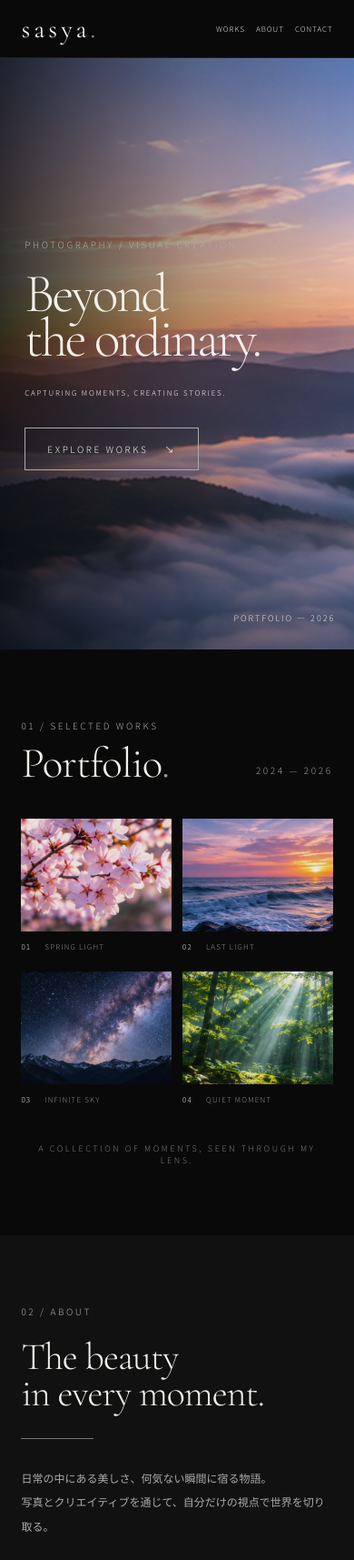
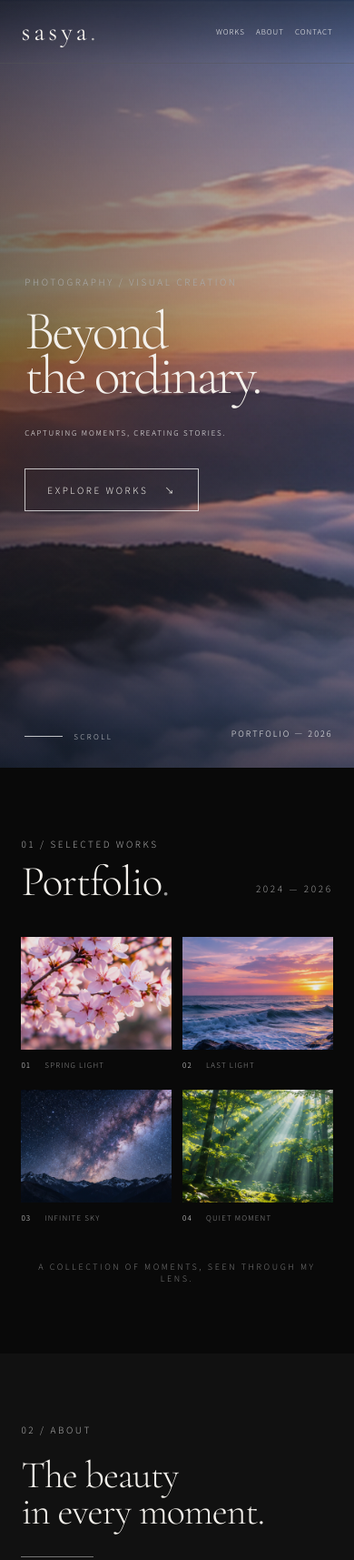
Before and after one commit to sa-sya/sa-sya.github.io, a plain HTML site: page index.html in a window 390 px wide. Shown: the top 1715 px of the page at 91% size. Drawn offline with nearby package versions, Linux system fonts and the light colour scheme.

Commit message:
Add files via upload

```diff
--- a/index.html
+++ b/index.html
@@ -5,7 +5,7 @@
   <meta name="viewport" content="width=device-width, initial-scale=1">
   <meta name="theme-color" content="#090909">
   <meta name="description" content="sasya — Photography / Visual Creation. Capturing moments, creating stories.">
-<title>sasya. — Photography & Visual Creation</title>
+  <title>sasya. — Photography &amp; Visual Creation</title>
   <link rel="preconnect" href="https://fonts.googleapis.com">
   <link rel="preconnect" href="https://fonts.gstatic.com" crossorigin>
   <link href="https://fonts.googleapis.com/css2?family=Cormorant+Garamond:wght@300;400;500&family=Noto+Sans+JP:wght@300;400&display=swap" rel="stylesheet">
@@ -14,32 +14,82 @@
 <body>
   <header class="site-header">
     <a class="wordmark" href="#top" aria-label="sasya home">sasya<span>.</span></a>
-  <nav aria-label="Main navigation"><a href="#works">WORKS</a><a href="#about">ABOUT</a><a href="#contact">CONTACT</a></nav>
+    <nav aria-label="Main navigation">
+      <a href="#works">WORKS</a>
+      <a href="#about">ABOUT</a>
+      <a href="#contact">CONTACT</a>
+    </nav>
   </header>
+
   <main id="top">
     <section class="hero" aria-label="Introduction">
-    <div class="hero-image"></div><div class="hero-shade"></div>
-    <div class="hero-content"><p class="eyebrow">PHOTOGRAPHY / VISUAL CREATION</p><h1>Beyond<br>the ordinary.</h1><p class="hero-caption">CAPTURING MOMENTS, CREATING STORIES.</p><a class="outline-link" href="#works">EXPLORE WORKS <span>↘</span></a></div>
+      <div class="hero-image" role="img" aria-label="朝日が差し込む雲海と山並み"></div>
+      <div class="hero-shade"></div>
+      <div class="hero-content">
+        <p class="eyebrow">PHOTOGRAPHY / VISUAL CREATION</p>
+        <h1>Beyond<br>the ordinary.</h1>
+        <p class="hero-caption">CAPTURING MOMENTS, CREATING STORIES.</p>
+        <a class="outline-link" href="#works">EXPLORE WORKS <span>↘</span></a>
+      </div>
       <span class="hero-index">PORTFOLIO — 2026</span>
+      <a class="scroll-cue" href="#works" aria-label="Scroll to selected works"><span></span>SCROLL</a>
     </section>
+
     <section class="works section" id="works">
-    <div class="section-heading"><div><p class="eyebrow">01 / SELECTED WORKS</p><h2>Portfolio<span>.</span></h2></div><p class="date-range">2024 — 2026</p></div>
+      <div class="section-heading">
+        <div><p class="eyebrow">01 / SELECTED WORKS</p><h2>Portfolio<span>.</span></h2></div>
+        <p class="date-range">2024 — 2026</p>
+      </div>
       <div class="gallery">
-      <figure class="work work-cherry"><button class="photo-button" data-full="cherry-blossom.jpg" aria-label="桜の写真を拡大"><img src="cherry-blossom.jpg" alt="夕陽に照らされる桜の花"></button><figcaption><span>01</span> SPRING LIGHT</figcaption></figure>
-      <figure class="work work-ocean"><button class="photo-button" data-full="ocean-sunset.jpg" aria-label="海の写真を拡大"><img src="ocean-sunset.jpg" alt="夕暮れの海と波"></button><figcaption><span>02</span> LAST LIGHT</figcaption></figure>
-      <figure class="work work-night"><button class="photo-button" data-full="milky-way.jpg" aria-label="星空の写真を拡大"><img src="milky-way.jpg" alt="山並みの上に広がる天の川"></button><figcaption><span>03</span> INFINITE SKY</figcaption></figure>
-      <figure class="work work-forest"><button class="photo-button" data-full="forest-light.jpg" aria-label="森の写真を拡大"><img src="forest-light.jpg" alt="木々の間から差し込む光"></button><figcaption><span>04</span> QUIET MOMENT</figcaption></figure>
+        <figure class="work work-cherry">
+          <button class="photo-button" data-full="cherry-blossom.jpg" aria-label="桜の写真を拡大"><img src="cherry-blossom.jpg" alt="夕陽に照らされる桜の花" loading="lazy"></button>
+          <figcaption><span>01</span> SPRING LIGHT</figcaption>
+        </figure>
+        <figure class="work work-ocean">
+          <button class="photo-button" data-full="ocean-sunset.jpg" aria-label="海の写真を拡大"><img src="ocean-sunset.jpg" alt="夕暮れの海と波" loading="lazy"></button>
+          <figcaption><span>02</span> LAST LIGHT</figcaption>
+        </figure>
+        <figure class="work work-night">
+          <button class="photo-button" data-full="milky-way.jpg" aria-label="星空の写真を拡大"><img src="milky-way.jpg" alt="山並みの上に広がる天の川" loading="lazy"></button>
+          <figcaption><span>03</span> INFINITE SKY</figcaption>
+        </figure>
+        <figure class="work work-forest">
+          <button class="photo-button" data-full="forest-light.jpg" aria-label="森の写真を拡大"><img src="forest-light.jpg" alt="木々の間から差し込む光" loading="lazy"></button>
+          <figcaption><span>04</span> QUIET MOMENT</figcaption>
+        </figure>
       </div>
       <p class="gallery-note">A COLLECTION OF MOMENTS, SEEN THROUGH MY LENS.</p>
     </section>
+
     <section class="about section" id="about">
-    <div class="about-copy"><p class="eyebrow">02 / ABOUT</p><h2>The beauty<br>in every moment.</h2><div class="short-rule"></div><p class="japanese-copy">日常の中にある美しさ、何気ない瞬間に宿る物語。<br>写真とクリエイティブを通じて、自分だけの視点で世界を切り取る。</p></div>
-    <div class="about-image"><img src="profile-tree.jpg" alt="夕陽を背にした一本の木"></div>
-    <div class="profile"><p class="eyebrow">PROFILE</p><h3>sasya</h3><p class="profile-role">PHOTOGRAPHER / CREATOR</p><p class="japanese-copy">風景、自然、旅、そして日常の一瞬まで。<br>「その場の空気ごと残す」ことを大切に、写真と映像の表現活動を行っています。</p><div class="social-links"><a href="#contact" aria-label="Instagram link placeholder">IG</a><a href="#contact" aria-label="YouTube link placeholder">YT</a><a href="#contact" aria-label="X link placeholder">X</a></div></div>
+      <div class="about-copy">
+        <p class="eyebrow">02 / ABOUT</p>
+        <h2>The beauty<br>in every moment.</h2>
+        <div class="short-rule"></div>
+        <p class="japanese-copy">日常の中にある美しさ、何気ない瞬間に宿る物語。<br>写真とクリエイティブを通じて、自分だけの視点で世界を切り取る。</p>
+      </div>
+      <div class="about-image"><img src="profile-tree.jpg" alt="夕陽を背にした一本の木" loading="lazy"></div>
+      <div class="profile">
+        <p class="eyebrow">PROFILE</p>
+        <h3>sasya</h3>
+        <p class="profile-role">PHOTOGRAPHER / CREATOR</p>
+        <p class="japanese-copy">風景、自然、旅、そして日常の一瞬まで。<br>「その場の空気ごと残す」ことを大切に、写真と映像の表現活動を行っています。</p>
+        <div class="social-links"><a href="#contact" aria-label="Instagram link placeholder">IG</a><a href="#contact" aria-label="YouTube link placeholder">YT</a><a href="#contact" aria-label="X link placeholder">X</a></div>
+      </div>
     </section>
-  <section class="contact section" id="contact"><div><p class="eyebrow">03 / GET IN TOUCH</p><h2>Let’s create something beautiful.</h2><p class="japanese-copy">お仕事のご相談・お問い合わせ窓口は準備中です。</p></div><span class="contact-note">CONTACT DETAILS<br>COMING SOON</span></section>
+
+    <section class="contact section" id="contact">
+      <div><p class="eyebrow">03 / GET IN TOUCH</p><h2>Let’s create something beautiful.</h2><p class="japanese-copy">お仕事のご相談・お問い合わせ窓口は準備中です。</p></div>
+      <span class="contact-note">CONTACT DETAILS<br>COMING SOON</span>
+    </section>
   </main>
+
   <footer><a class="wordmark" href="#top">sasya<span>.</span></a><p>© <span id="year">2026</span> sasya. All rights reserved.</p></footer>
-<div class="lightbox" id="lightbox" aria-hidden="true"><button class="lightbox-close" aria-label="閉じる">×</button><img src="" alt="拡大表示"></div>
+
+  <div class="lightbox" id="lightbox" aria-hidden="true">
+    <button class="lightbox-close" aria-label="閉じる">×</button>
+    <img src="" alt="拡大表示">
+  </div>
   <script src="script.js"></script>
-</body></html>
+</body>
+</html>
--- a/style.css
+++ b/style.css
@@ -1,36 +1,190 @@
-:root{--bg:#090909;--panel:#111;--text:#f3f0eb;--muted:#999;--line:#303030;--serif:'Cormorant Garamond',Georgia,serif;--sans:'Noto Sans JP',Arial,sans-serif}
-*{box-sizing:border-box}
-html{scroll-behavior:smooth;scroll-padding-top:80px}
-body{margin:0;background:var(--bg);color:var(--text);font-family:var(--sans);font-weight:300}
-a{color:inherit;text-decoration:none}
-.site-header{height:72px;padding:0 5.3%;display:flex;align-items:center;justify-content:space-between;border-bottom:1px solid #242424;background:#090909}
-.wordmark{font:400 34px var(--serif);letter-spacing:4px}.wordmark span{color:#999}
-.site-header nav{display:flex;gap:42px}.site-header nav a,.eyebrow,.hero-caption,.outline-link,.date-range,.gallery-note,.work figcaption,.profile-role,.contact-note,footer p{font-size:10px;letter-spacing:2.6px}
-.site-header nav a{color:#ddd;transition:color .2s}.site-header nav a:hover{color:#999}
-.hero{height:min(690px,75vw);min-height:510px;position:relative;display:flex;align-items:center;overflow:hidden}
-.hero-image{position:absolute;inset:0;background:url('hero-sunrise.jpg') center 52%/cover no-repeat;transform:scale(1.015)}
-.hero-shade{position:absolute;inset:0;background:linear-gradient(90deg,rgba(5,9,14,.82),rgba(5,9,14,.3) 55%,rgba(5,9,14,.05)),linear-gradient(0deg,rgba(0,0,0,.25),transparent 40%)}
-.hero-content{position:relative;margin-left:8%;padding:50px 0}.eyebrow{color:#aaa;margin:0 0 23px;text-transform:uppercase}
-.hero h1{font:300 clamp(64px,9vw,112px)/.83 var(--serif);letter-spacing:-3px;margin:0 0 27px}.hero-caption{color:#eee;margin:0 0 31px}
-.outline-link{display:inline-flex;gap:18px;align-items:center;border:1px solid #aaa;padding:15px 24px;transition:.25s}.outline-link:hover{background:#f3f0eb;color:#111}
-.hero-index{position:absolute;right:5.3%;bottom:28px;color:#ddd;font-size:9px;letter-spacing:2px}
-.section{padding:105px 8%}.section-heading{display:flex;justify-content:space-between;align-items:end;margin-bottom:38px}.section-heading .eyebrow{margin-bottom:12px}
-.section-heading h2,.about h2,.contact h2{font:300 clamp(43px,6vw,70px)/.95 var(--serif);margin:0;letter-spacing:-1px}.section-heading h2 span{color:#999}.date-range{color:#999;margin:0 0 8px}
-/* Gallery: consistent 4:3 frames with comfortable spacing */
-.gallery{display:grid;grid-template-columns:repeat(2,minmax(0,1fr));gap:30px 18px}
-.work{margin:0;min-width:0}.photo-button{display:block;padding:0;border:0;background:#171717;width:100%;aspect-ratio:4/3;cursor:zoom-in;overflow:hidden}
-.work img{width:100%;height:100%;object-fit:cover;display:block;transition:transform .7s,filter .5s;filter:brightness(.92)}
-.work:hover img{transform:scale(1.035);filter:brightness(1)}
-.work figcaption{color:#888;margin-top:13px;font-size:10px;letter-spacing:2px}.work figcaption span{color:#ddd;margin-right:12px}
-.gallery-note{text-align:center;color:#777;font-size:9px;margin:42px 0 0}
-.about{background:#111;display:grid;grid-template-columns:1fr 1fr .75fr;gap:35px;align-items:center}
-.about h2{font-size:clamp(42px,5vw,63px);line-height:.94}.short-rule{height:1px;width:80px;background:#777;margin:30px 0}
-.japanese-copy{font-size:12px;line-height:2.2;color:#aaa}.about-image{aspect-ratio:4/5;overflow:hidden}.about-image img{width:100%;height:100%;object-fit:cover;display:block}
-.profile h3{font:400 45px var(--serif);margin:0 0 2px}.profile .eyebrow{margin-bottom:10px}.profile-role{font-size:9px;color:#aaa;margin:0 0 22px}
-.social-links{display:flex;gap:18px;margin-top:24px}.social-links a{font:400 11px var(--serif);letter-spacing:1px;border-bottom:1px solid #777;padding-bottom:5px}
-.contact{display:flex;justify-content:space-between;align-items:center;gap:30px;border-bottom:1px solid var(--line)}.contact .eyebrow{margin-bottom:18px}.contact h2{font-size:clamp(38px,5.5vw,66px)}.contact .japanese-copy{margin-bottom:0}.contact-note{text-align:right;color:#777;line-height:2.2;white-space:nowrap}
-footer{padding:25px 8%;display:flex;align-items:center;justify-content:space-between}footer .wordmark{font-size:27px}footer p{color:#777;font-size:9px}
-.lightbox{position:fixed;inset:0;background:rgba(0,0,0,.96);z-index:10;display:none;align-items:center;justify-content:center;padding:30px}.lightbox.open{display:flex}.lightbox img{max-width:95vw;max-height:85vh;object-fit:contain}.lightbox-close{position:absolute;right:30px;top:15px;color:white;background:none;border:0;font-size:36px;cursor:pointer}
-@media(max-width:760px){.site-header{height:64px;padding:0 6%}.wordmark{font-size:29px}.site-header nav{gap:17px}.site-header nav a{font-size:9px;letter-spacing:1.4px}.hero{height:650px;min-height:0;max-height:calc(100svh - 64px)}.hero-image{background-position:58% center}.hero-content{margin-left:7%;padding:35px 0}.hero h1{font-size:clamp(62px,14vw,88px)}.hero-caption{font-size:8px;letter-spacing:1.8px}.section{padding:76px 6%}.gallery{grid-template-columns:repeat(2,minmax(0,1fr));gap:24px 14px}.photo-button{aspect-ratio:4/3}.work figcaption{margin-top:11px;font-size:9px;letter-spacing:1.5px}.about{grid-template-columns:1fr 1fr;gap:25px}.about-copy{grid-column:1/-1}.about-image{aspect-ratio:4/3}.profile{align-self:center}.profile .japanese-copy{font-size:11px}.contact{align-items:flex-start;flex-direction:column}.contact-note{text-align:left}footer{padding:22px 6%}}
-@media(max-width:430px){.site-header nav{gap:12px}.site-header nav a{font-size:8px;letter-spacing:1px}.hero h1{font-size:60px}.hero-caption{max-width:270px;line-height:1.8}.section-heading h2{font-size:47px}.gallery{gap:22px 12px}.photo-button{aspect-ratio:4/3}.work figcaption{font-size:8px;letter-spacing:1.2px}.about{grid-template-columns:1fr}.about-copy{grid-column:auto}.about-image{aspect-ratio:16/9}.profile{padding-top:5px}.contact h2{font-size:43px}footer p{font-size:8px;letter-spacing:1px}}
-@media(prefers-reduced-motion:reduce){html{scroll-behavior:auto}*,*::before,*::after{transition:none!important}}
+:root {
+  --bg: #090909;
+  --panel: #111;
+  --text: #f3f0eb;
+  --muted: #999;
+  --line: #303030;
+  --serif: 'Cormorant Garamond', Georgia, serif;
+  --sans: 'Noto Sans JP', Arial, sans-serif;
+}
+
+* { box-sizing: border-box; }
+html { scroll-behavior: smooth; scroll-padding-top: 80px; }
+body { margin: 0; background: var(--bg); color: var(--text); font-family: var(--sans); font-weight: 300; }
+a { color: inherit; text-decoration: none; }
+
+/* Header overlays the full-screen opening photograph. */
+.site-header {
+  position: absolute;
+  z-index: 5;
+  top: 0;
+  left: 0;
+  width: 100%;
+  height: 86px;
+  padding: 0 5.3%;
+  display: flex;
+  align-items: center;
+  justify-content: space-between;
+  border-bottom: 1px solid rgba(255,255,255,.14);
+  background: linear-gradient(180deg, rgba(0,0,0,.34), transparent);
+}
+.wordmark { font: 400 34px var(--serif); letter-spacing: 4px; }
+.wordmark span { color: #bbb; }
+.site-header nav { display: flex; gap: 42px; }
+.site-header nav a, .eyebrow, .hero-caption, .outline-link, .date-range, .gallery-note, .work figcaption, .profile-role, .contact-note, footer p {
+  font-size: 10px;
+  letter-spacing: 2.6px;
+}
+.site-header nav a { color: #eee; transition: color .2s; }
+.site-header nav a:hover { color: #aaa; }
+
+/* Full viewport hero: the photograph fills the first screen on desktop and mobile. */
+.hero {
+  position: relative;
+  width: 100%;
+  height: 100vh;
+  height: 100svh;
+  min-height: 620px;
+  display: flex;
+  align-items: center;
+  overflow: hidden;
+  isolation: isolate;
+  background: #171717;
+}
+.hero-image {
+  position: absolute;
+  z-index: -2;
+  inset: 0;
+  background-image: url('hero-sunrise.jpg');
+  background-position: center center;
+  background-size: cover;
+  background-repeat: no-repeat;
+  transform: scale(1.01);
+  animation: heroReveal 1.2s ease-out both;
+}
+.hero-shade {
+  position: absolute;
+  z-index: -1;
+  inset: 0;
+  background:
+    linear-gradient(90deg, rgba(5,7,12,.68) 0%, rgba(5,7,12,.34) 43%, rgba(5,7,12,.04) 100%),
+    linear-gradient(0deg, rgba(0,0,0,.38) 0%, transparent 34%, rgba(0,0,0,.12) 100%);
+}
+.hero-content { position: relative; margin-left: 8%; padding: 86px 0 50px; }
+.eyebrow { color: #aaa; margin: 0 0 23px; text-transform: uppercase; }
+.hero h1 {
+  font: 300 clamp(68px, 9vw, 120px)/.83 var(--serif);
+  letter-spacing: -3px;
+  margin: 0 0 30px;
+  text-shadow: 0 2px 24px rgba(0,0,0,.16);
+}
+.hero-caption { color: #eee; margin: 0 0 32px; }
+.outline-link {
+  display: inline-flex;
+  gap: 18px;
+  align-items: center;
+  border: 1px solid rgba(255,255,255,.72);
+  padding: 15px 24px;
+  transition: .25s;
+}
+.outline-link:hover { background: #f3f0eb; color: #111; }
+.hero-index { position: absolute; right: 5.3%; bottom: 34px; color: #eee; font-size: 9px; letter-spacing: 2px; }
+.scroll-cue {
+  position: absolute;
+  left: 8%;
+  bottom: 30px;
+  display: flex;
+  align-items: center;
+  gap: 12px;
+  color: rgba(255,255,255,.72);
+  font-size: 8px;
+  letter-spacing: 2.4px;
+}
+.scroll-cue span { display: block; width: 42px; height: 1px; background: rgba(255,255,255,.72); }
+@keyframes heroReveal { from { opacity: .55; transform: scale(1.045); } to { opacity: 1; transform: scale(1.01); } }
+
+.section { padding: 105px 8%; }
+.section-heading { display: flex; justify-content: space-between; align-items: end; margin-bottom: 38px; }
+.section-heading .eyebrow { margin-bottom: 12px; }
+.section-heading h2, .about h2, .contact h2 { font: 300 clamp(43px,6vw,70px)/.95 var(--serif); margin: 0; letter-spacing: -1px; }
+.section-heading h2 span { color: #999; }
+.date-range { color: #999; margin: 0 0 8px; }
+.gallery { display: grid; grid-template-columns: repeat(2,minmax(0,1fr)); gap: 30px 18px; }
+.work { margin: 0; min-width: 0; }
+.photo-button { display: block; padding: 0; border: 0; background: #171717; width: 100%; aspect-ratio: 4/3; cursor: zoom-in; overflow: hidden; }
+.work img { width: 100%; height: 100%; object-fit: cover; display: block; transition: transform .7s, filter .5s; filter: brightness(.92); }
+.work:hover img { transform: scale(1.035); filter: brightness(1); }
+.work figcaption { color: #888; margin-top: 13px; font-size: 10px; letter-spacing: 2px; }
+.work figcaption span { color: #ddd; margin-right: 12px; }
+.gallery-note { text-align: center; color: #777; font-size: 9px; margin: 42px 0 0; }
+.about { background: #111; display: grid; grid-template-columns: 1fr 1fr .75fr; gap: 35px; align-items: center; }
+.about h2 { font-size: clamp(42px,5vw,63px); line-height: .94; }
+.short-rule { height: 1px; width: 80px; background: #777; margin: 30px 0; }
+.japanese-copy { font-size: 12px; line-height: 2.2; color: #aaa; }
+.about-image { aspect-ratio: 4/5; overflow: hidden; }
+.about-image img { width: 100%; height: 100%; object-fit: cover; display: block; }
+.profile h3 { font: 400 45px var(--serif); margin: 0 0 2px; }
+.profile .eyebrow { margin-bottom: 10px; }
+.profile-role { font-size: 9px; color: #aaa; margin: 0 0 22px; }
+.social-links { display: flex; gap: 18px; margin-top: 24px; }
+.social-links a { font: 400 11px var(--serif); letter-spacing: 1px; border-bottom: 1px solid #777; padding-bottom: 5px; }
+.contact { display: flex; justify-content: space-between; align-items: center; gap: 30px; border-bottom: 1px solid var(--line); }
+.contact .eyebrow { margin-bottom: 18px; }
+.contact h2 { font-size: clamp(38px,5.5vw,66px); }
+.contact .japanese-copy { margin-bottom: 0; }
+.contact-note { text-align: right; color: #777; line-height: 2.2; white-space: nowrap; }
+footer { padding: 25px 8%; display: flex; align-items: center; justify-content: space-between; }
+footer .wordmark { font-size: 27px; }
+footer p { color: #777; font-size: 9px; }
+.lightbox { position: fixed; inset: 0; background: rgba(0,0,0,.96); z-index: 10; display: none; align-items: center; justify-content: center; padding: 30px; }
+.lightbox.open { display: flex; }
+.lightbox img { max-width: 95vw; max-height: 85vh; object-fit: contain; }
+.lightbox-close { position: absolute; right: 30px; top: 15px; color: white; background: none; border: 0; font-size: 36px; cursor: pointer; }
+
+@media (max-width: 760px) {
+  .site-header { height: 70px; padding: 0 6%; }
+  .wordmark { font-size: 29px; }
+  .site-header nav { gap: 17px; }
+  .site-header nav a { font-size: 9px; letter-spacing: 1.4px; }
+  .hero { min-height: 600px; }
+  .hero-image { background-position: 54% center; }
+  .hero-shade { background: linear-gradient(90deg, rgba(5,7,12,.54), rgba(5,7,12,.12)), linear-gradient(0deg, rgba(0,0,0,.38), transparent 52%, rgba(0,0,0,.18)); }
+  .hero-content { margin-left: 7%; padding: 70px 0 50px; }
+  .hero h1 { font-size: clamp(66px, 14vw, 92px); }
+  .hero-caption { font-size: 8px; letter-spacing: 1.8px; }
+  .hero-index { right: 6%; bottom: 31px; }
+  .scroll-cue { left: 7%; bottom: 29px; }
+  .section { padding: 76px 6%; }
+  .gallery { grid-template-columns: repeat(2,minmax(0,1fr)); gap: 24px 14px; }
+  .photo-button { aspect-ratio: 4/3; }
+  .work figcaption { margin-top: 11px; font-size: 9px; letter-spacing: 1.5px; }
+  .about { grid-template-columns: 1fr 1fr; gap: 25px; }
+  .about-copy { grid-column: 1/-1; }
+  .about-image { aspect-ratio: 4/3; }
+  .profile { align-self: center; }
+  .profile .japanese-copy { font-size: 11px; }
+  .contact { align-items: flex-start; flex-direction: column; }
+  .contact-note { text-align: left; }
+}
+@media (max-width: 430px) {
+  .site-header nav { gap: 12px; }
+  .site-header nav a { font-size: 8px; letter-spacing: 1px; }
+  .hero { min-height: 560px; }
+  .hero h1 { font-size: 60px; }
+  .hero-caption { max-width: 270px; line-height: 1.8; }
+  .section-heading h2 { font-size: 47px; }
+  .gallery { gap: 22px 12px; }
+  .photo-button { aspect-ratio: 4/3; }
+  .work figcaption { font-size: 8px; letter-spacing: 1.2px; }
+  .about { grid-template-columns: 1fr; }
+  .about-copy { grid-column: auto; }
+  .about-image { aspect-ratio: 16/9; }
+  .profile { padding-top: 5px; }
+  .contact h2 { font-size: 43px; }
+  footer { padding: 22px 6%; }
+  footer p { font-size: 8px; letter-spacing: 1px; }
+}
+@media (prefers-reduced-motion: reduce) {
+  html { scroll-behavior: auto; }
+  *, *::before, *::after { animation: none !important; transition: none !important; }
+}
```
Also changed, not shown: README.txt. Lines whose indentation alone changed are shown as unchanged.
